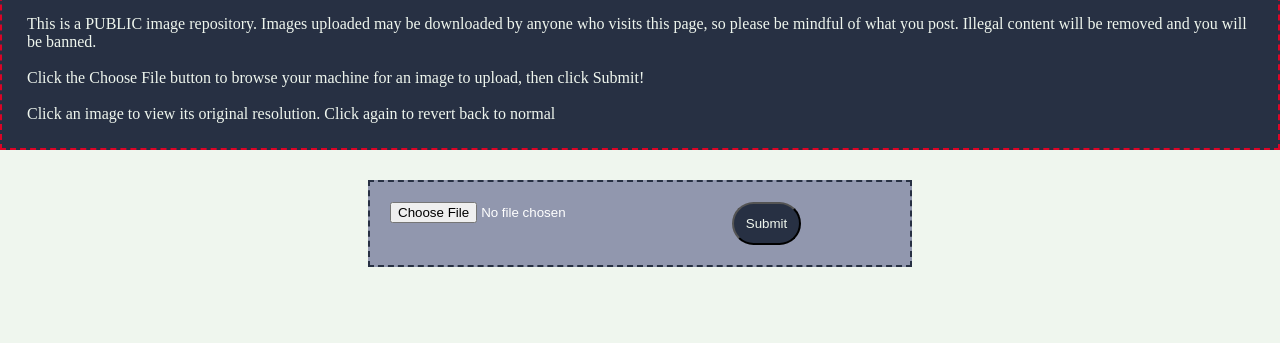
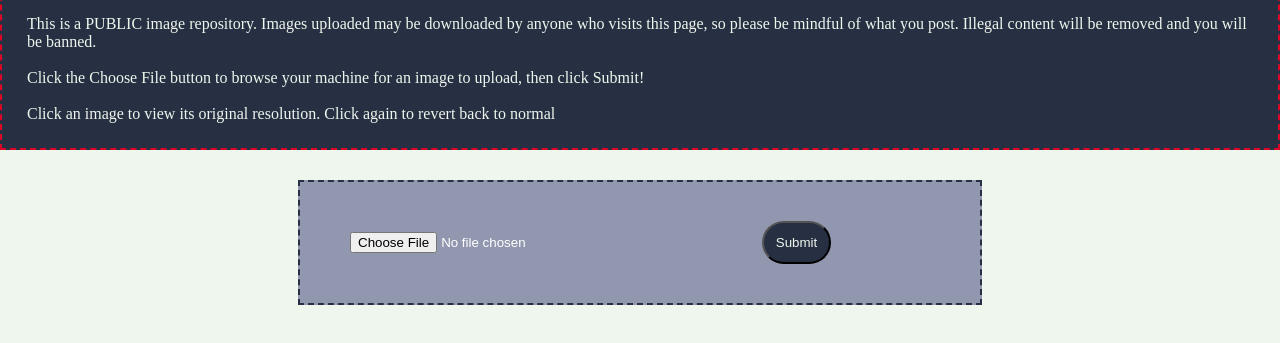
Before and after one commit to CobyPear/image-repo, a website: page client/public/index.html in a window 1280 px wide. Shown: the part 161-504 px from the top of the page. Drawn offline with Linux system fonts and the light colour scheme; no server answers.

Commit message:
updated css - form fits better on mobile

```diff
--- a/client/public/css/style.css
+++ b/client/public/css/style.css
@@ -42,7 +42,7 @@ form {
     display: flex;
     justify-content: center;
     flex-wrap: wrap;
-    width: 500px;
+    max-width: 50vw;
     padding: 20px;
     margin: auto;
     border: 2px dashed var(--dark-bg-color);
@@ -51,6 +51,10 @@ form {
 
 input[id='file-upload'] {
     color: white;
+    padding: 30px;
+}
+.submit {
+    padding: 20px;
 }
 
 #imgContainer {
@@ -77,7 +81,7 @@ img {
     padding: 25px;
 }
 
-button, .custom-upload-btn {
+button, .submit {
     margin: auto;
     padding: 12px;
     background-color: var(--dark-bg-color);
@@ -86,7 +90,7 @@ button, .custom-upload-btn {
     max-width: 250px;
 }
 
-button:hover, .custom-upload-btn:hover {
+button:hover, .submit:hover {
     cursor: pointer;
     border: 2px dashed var(--lighter-red);
 }
```
